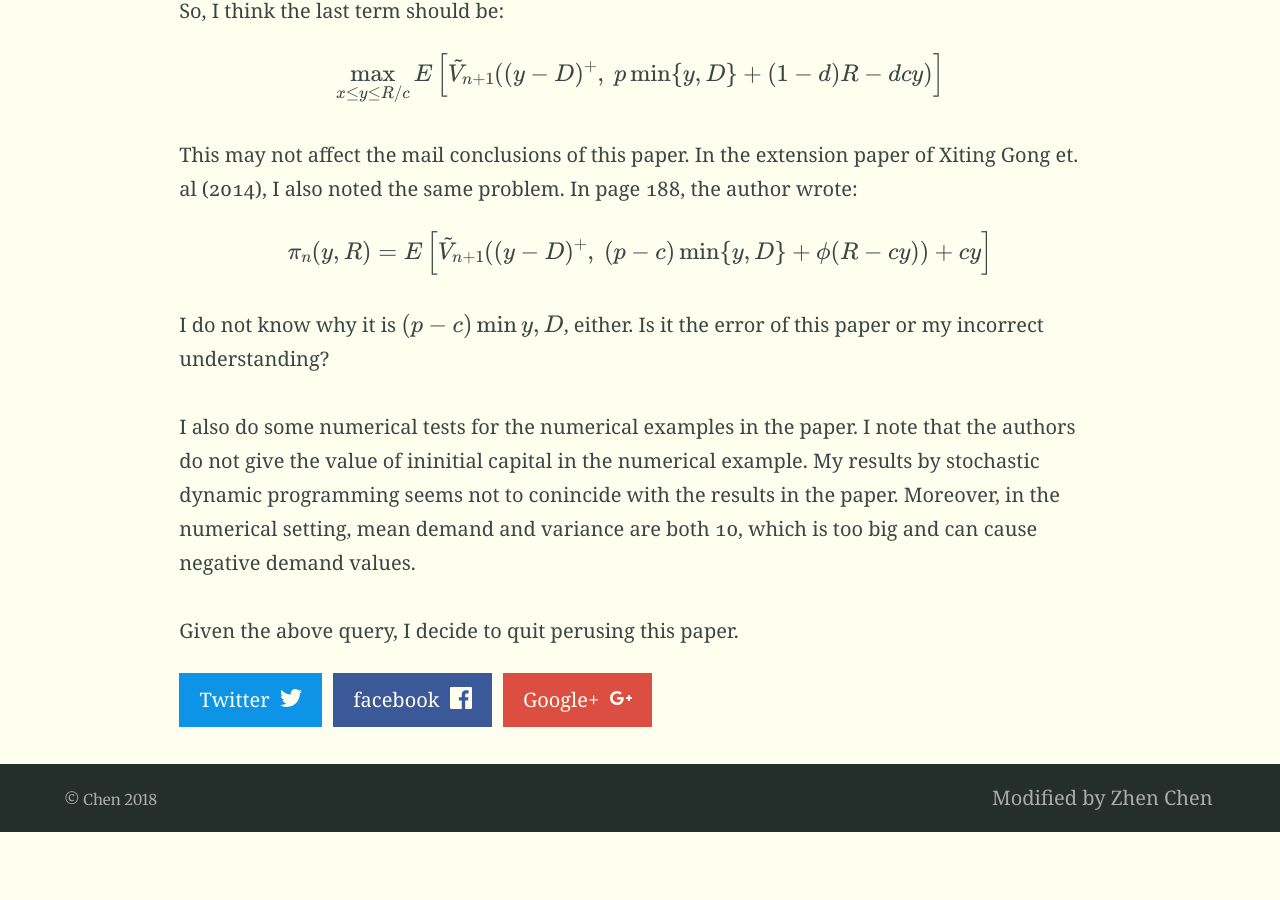
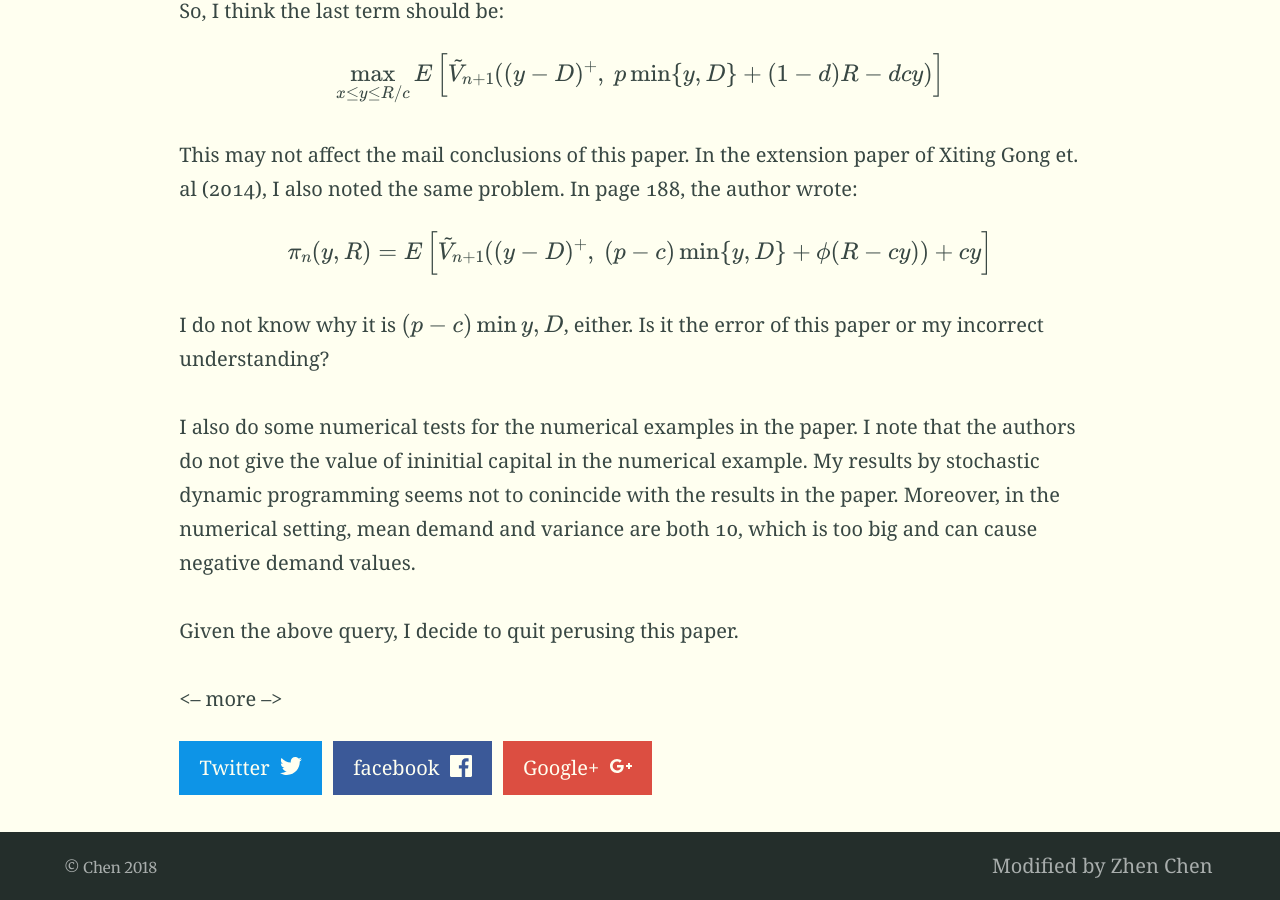
Before and after one commit to RobinChen121/robinchen121.github.io-12, a Jekyll site: the page built from _posts/2018-11-28-example-post-two.md, in a window 1280 px wide and 900 px high, scrolled down 726 px. Built offline with Jekyll 4.4.1, drawn with Linux system fonts in a browser that asks for light colours; our own code applies the rules of GitHub Pages for plain Markdown files; formulas are drawn with MathJax 3; before the commit the page ends 1558 px from its top, so only the background shows below that.

Commit message:
Update 2018-11-28-example-post-two.md

```diff
--- a/_posts/2018-11-28-example-post-two.md
+++ b/_posts/2018-11-28-example-post-two.md
@@ -46,4 +46,4 @@ stochastic dynamic programming seems not to conincide with the results in the pa
 
 Given the above query, I decide to quit perusing this paper.
 
-<!-- more -->
+<-- more -->
```
